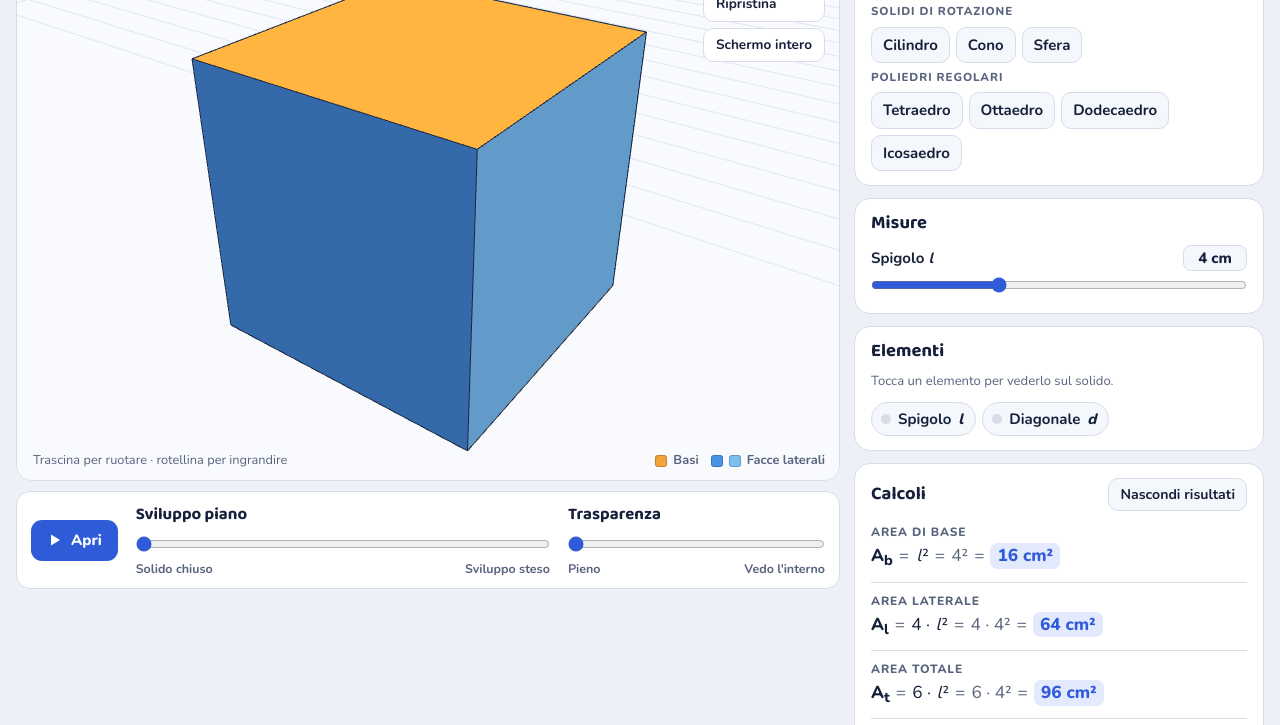
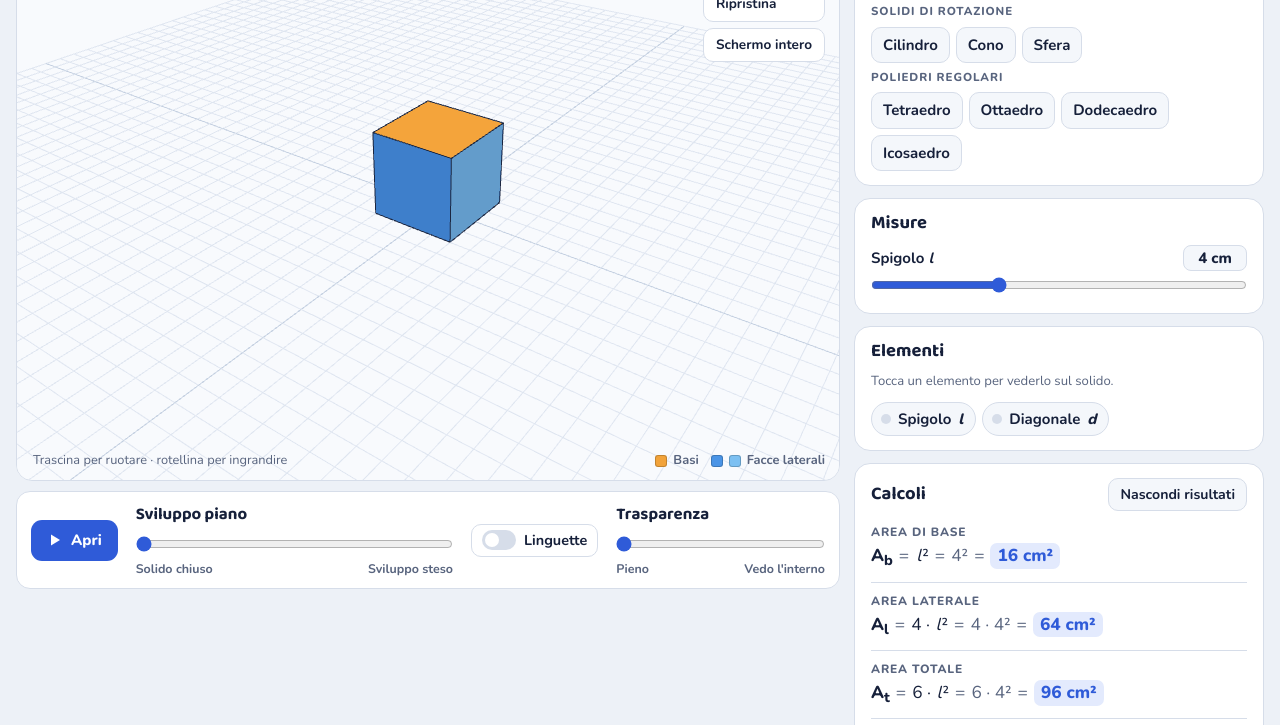
Before and after one commit to alessandrotrino-creator/laboratorio-solidi, a plain HTML site: page index.html in a window 1280 px wide. Shown: the part 232-957 px from the top of the page. Drawn offline with nearby package versions, Linux system fonts and the light colour scheme; animation ran at ten frames a second.

Commit message:
Add files via upload

```diff
--- a/index.html
+++ b/index.html
@@ -456,6 +456,7 @@
           <input type="range" id="netT" min="0" max="1000" value="0">
           <div class="ends"><span>Solido chiuso</span><span>Sviluppo steso</span></div>
         </div>
+        <label class="switch" title="Le linguette servono per incollare lo sviluppo disegnato su carta e chiudere il solido. Si vedono a sviluppo steso."><input type="checkbox" id="netTabs"><span>Linguette</span></label>
         <div class="net-slider opa-slider">
           <label for="opa">Trasparenza</label>
           <input type="range" id="opa" min="0" max="85" value="0">
@@ -609,7 +610,7 @@
 /* ---------- impostazioni ---------- */
 const S = {
   solid:'cubo', dims:{}, sides:{prisma:6, piramide:4},
-  t:0, pi:'sym', hidden:false, revealed:new Set(), el:null,
+  t:0, tabs:false, pi:'sym', hidden:false, revealed:new Set(), el:null,
   legible:false, simple:false, opacity:1, device:'auto',
   colors:{base:'#F2A33A', lat1:'#4A94E6', lat2:'#7CC0F2', curve:'#35B0A0'}
 };
@@ -843,7 +844,56 @@
     items.forEach((it,fi)=>{ it.mesh.matrix.copy(mats[fi]); it.line.matrix.copy(mats[fi]); it.mesh.matrixWorldNeedsUpdate = true; it.line.matrixWorldNeedsUpdate = true; });
   }
   update(0);
-  return {group, update, faces, verts, edges, counts:{F, V:verts.length, S:edges.size}, netKind:'poly'};
+
+  // linguette: una per ogni spigolo tagliato, sulla faccia dove non copre altre facce o linguette
+  const tabMats = matrices(info, order, 1), hinge = new Set();
+  for(let f=0; f<F; f++) if(f!==root) hinge.add(adj[f].find(x=>x.f===parent[f]).e);
+  const flat2 = P=>P.map(p=>[p.x, p.z]);
+  const shrink = P=>{ const cx = P.reduce((s,p)=>s+p[0],0)/P.length, cz = P.reduce((s,p)=>s+p[1],0)/P.length; return P.map(p=>[cx+(p[0]-cx)*0.95, cz+(p[1]-cz)*0.95]); };
+  const taken = faces.map((f,fi)=>shrink(flat2(f.idx.map(i=>verts[i].clone().applyMatrix4(tabMats[fi])))));
+  const nTab = new Array(F).fill(0), tabPolys = [];
+  edges.forEach(e=>{
+    if(e.faces.length!==2 || hinge.has(e)) return;
+    const A = verts[e.a], B = verts[e.b], L = A.distanceTo(B), u = new THREE.Vector3().subVectors(B,A).normalize();
+    const cand = [];
+    for(const k of [1, 0.6]) for(const fi of [...e.faces].sort((p,q)=>nTab[p]-nTab[q])){
+      const C = faces[fi].idx.reduce((s,i)=>s.add(verts[i]), V3(0,0,0)).divideScalar(faces[fi].idx.length);
+      const w = new THREE.Vector3().subVectors(A,C), nn = w.addScaledVector(u, -w.dot(u)).normalize();
+      const h = k*Math.min(1, 0.3*L), i = Math.min(h, 0.3*L);
+      const P = [A.clone(), B.clone(), B.clone().addScaledVector(u,-i).addScaledVector(nn,h), A.clone().addScaledVector(u,i).addScaledVector(nn,h)].map(p=>p.applyMatrix4(tabMats[fi]));
+      cand.push({fi, P});
+      const p2 = shrink(flat2(P));
+      if(!taken.some(q=>sat(p2,q))){ taken.push(p2); nTab[fi]++; tabPolys.push(P); return; }
+    }
+    nTab[cand[0].fi]++; tabPolys.push(cand[0].P);
+  });
+  const tabs = tabGroup(tabPolys); group.add(tabs);
+  return {group, update, tabs, faces, verts, edges, counts:{F, V:verts.length, S:edges.size}, netKind:'poly'};
+}
+/* linguette dello sviluppo (poligoni convessi già nella posizione dello sviluppo steso) */
+function tabGroup(polys){
+  const g = new THREE.Group(), mat = new THREE.MeshBasicMaterial({color:'#E3E7EC', side:THREE.DoubleSide});
+  polys.forEach(P=>{
+    const pos = []; for(let i=1;i<P.length-1;i++) pos.push(...P[0].toArray(), ...P[i].toArray(), ...P[i+1].toArray());
+    const m = new THREE.BufferGeometry(); m.setAttribute('position', new THREE.Float32BufferAttribute(pos,3));
+    g.add(new THREE.Mesh(m, mat));
+    g.add(new THREE.LineLoop(new THREE.BufferGeometry().setFromPoints(P), lineMat()));
+  });
+  g.visible = false;
+  return g;
+}
+/* dentini intorno a un cerchio di raggio r (piano xz, centro nell'origine), tranne vicino al punto
+   di attacco (0, 0, −r) dove toccherebbero la superficie laterale */
+function discTeeth(r, M){
+  const ht = Math.min(0.8, 0.3*r), n = Math.max(10, Math.round(2*Math.PI*r/1.1)), w = 2*Math.PI/n;
+  const skip = Math.acos(r/(r+ht)) + 0.06, out = [];
+  const P = (a, R)=>V3(R*Math.cos(a), 0, R*Math.sin(a)).applyMatrix4(M);
+  for(let k=1;k<n;k++){
+    if(Math.min(k, n-k)*w - 0.45*w < skip) continue;
+    const c = -Math.PI/2 + k*w;
+    out.push([P(c-0.45*w, r), P(c+0.45*w, r), P(c+0.25*w, r+ht), P(c-0.25*w, r+ht)]);
+  }
+  return out;
 }
 
 function prismColors(faces, adj){
@@ -1065,7 +1115,13 @@
     bot.set(T(0,0,-r).multiply(Rx(Math.PI/2*t)).multiply(T(0,0,r)));
   }
   update(0);
-  return {group, update, netKind:'curve'};
+  // linguette: una lungo il lato del rettangolo che si incolla, dentini intorno alle due basi
+  const hT = Math.min(1, Math.max(0.3, 0.3*r)), iT = Math.min(hT, h*0.25), xE = Math.PI*r;
+  const tabs = tabGroup([[V3(xE,0,-r), V3(xE+hT,iT,-r), V3(xE+hT,h-iT,-r), V3(xE,h,-r)],
+    ...discTeeth(r, T(0,h,-r).multiply(Rx(-Math.PI/2)).multiply(T(0,0,r))),
+    ...discTeeth(r, T(0,0,-r).multiply(Rx(Math.PI/2)).multiply(T(0,0,r)))]);
+  group.add(tabs);
+  return {group, update, tabs, netKind:'curve'};
 }
 function buildCone(r, h){
   const a = Math.hypot(r,h), Th = 2*Math.PI*r/a, N = 96, K = 12, group = new THREE.Group();
@@ -1099,7 +1155,15 @@
     base.set(T(0,0,-r).multiply(Rx(thF*t)).multiply(T(0,0,r)));
   }
   update(0);
-  return {group, update, netKind:'curve'};
+  // linguette: una lungo un raggio del settore, dentini intorno alla base
+  const b1 = Math.atan2(-r, -h) - Math.atan2(-a, 0), cb1 = Math.cos(b1), sb1 = Math.sin(b1);
+  const F = (x, z)=>V3(x, h - z*sb1, z*cb1);
+  const ps = Th/2, E = rho=>[rho*Math.sin(ps), -rho*Math.cos(ps)], dx = Math.cos(ps), dz = Math.sin(ps);
+  const hT = Math.min(1, Math.max(0.3, 0.12*a)), iT = Math.min(hT, a*0.2), r0 = Math.min(a*0.3, 2*hT);
+  const tp = [[E(r0),0], [E(a),0], [E(a-iT),hT], [E(r0+iT),hT]].map(([p,k])=>F(p[0]+dx*k, p[1]+dz*k));
+  const tabs = tabGroup([tp, ...discTeeth(r, T(0,0,-r).multiply(Rx(thF)).multiply(T(0,0,r)))]);
+  group.add(tabs);
+  return {group, update, tabs, netKind:'curve'};
 }
 function buildSphere(r){
   const group = new THREE.Group();
@@ -1308,6 +1372,7 @@
   current = def.build(d, n);
   scene.add(current.group);
   current.update(current.netKind ? S.t : 0);
+  showTabs();
   current.elements = def.elements(d, n, current);
   if(S.el && !current.elements.find(e=>e.k===S.el)) S.el = null;
   boundsDirty = true;
@@ -1408,6 +1473,7 @@
   S.t = Math.max(0, Math.min(1, t));
   if(!fromSlider) $('#netT').value = Math.round(S.t*1000);
   if(current && current.netKind) current.update(S.t);
+  showTabs();
   boundsDirty = true;
   refreshHelpers();
   updatePlayBtn();
@@ -1425,6 +1491,12 @@
   anim = {from, to, start:performance.now(), dur};
 };
 $('#netT').addEventListener('input', e=>{ anim = null; setT(e.target.value/1000, true); });
+// linguette: si vedono solo a sviluppo steso; la spunta apre lo sviluppo se è chiuso
+function showTabs(){ if(current && current.tabs) current.tabs.visible = S.tabs && S.t > 0.999; }
+$('#netTabs').onchange = e=>{
+  S.tabs = e.target.checked; showTabs();
+  if(S.tabs && current && current.netKind && S.t < 0.999 && !(anim && anim.to===1)) $('#netPlay').click();
+};
 
 function loop(now){
   requestAnimationFrame(loop);
@@ -1557,7 +1629,7 @@
   $('#legend').innerHTML = leg;
   const hasNet = !!current.netKind;
   $('#netNote').hidden = hasNet;
-  $('#netT').disabled = !hasNet; $('#netPlay').disabled = !hasNet;
+  $('#netT').disabled = !hasNet; $('#netPlay').disabled = !hasNet; $('#netTabs').disabled = !hasNet;
 }
 $('#fvsBtn').onclick = ()=>{ S.fvs = !S.fvs; renderHeader(); };
 function selectSolid(k){
```
Also changed, not shown: 2 other files.
